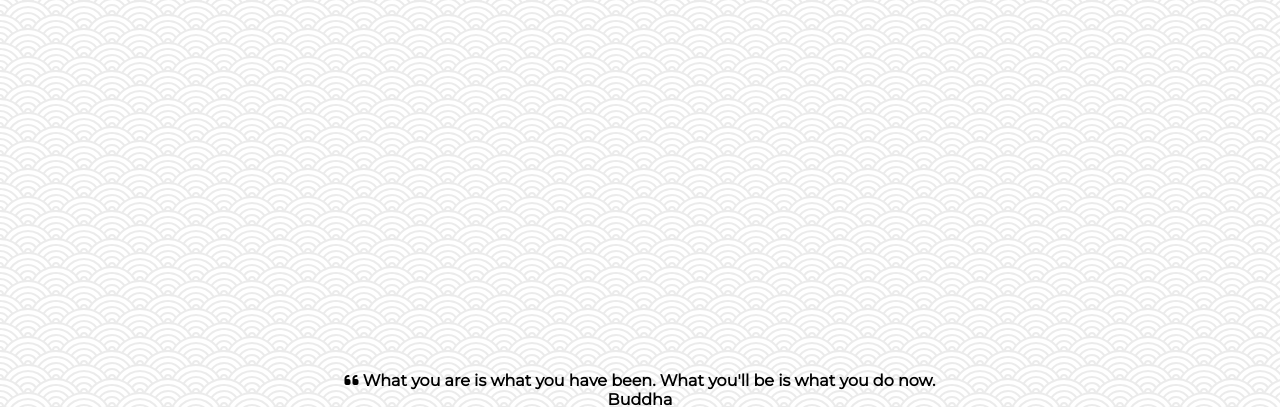
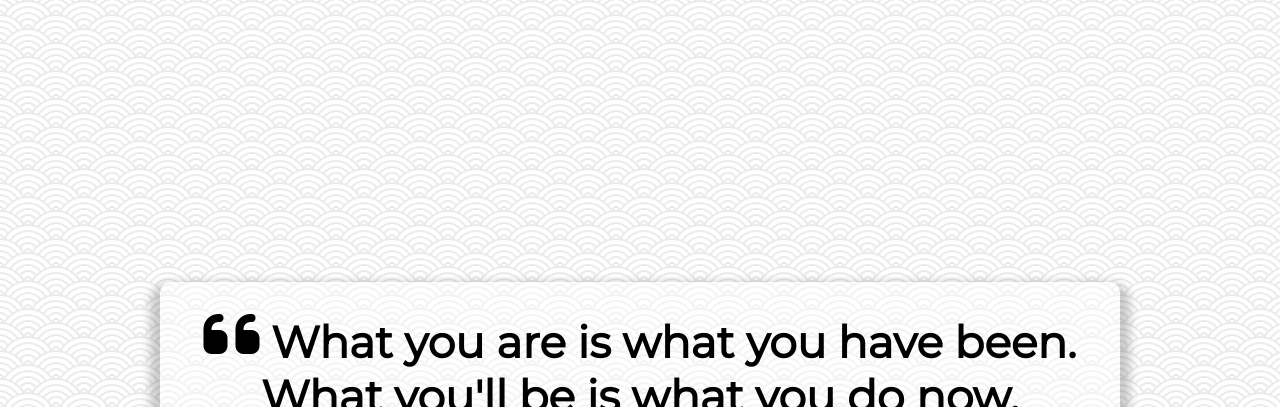
Before and after one commit to Achronus/js-projects, a plain HTML site: page quote-generator/index.html in a window 1280 px wide. Shown: the top 407 px of the page. Drawn offline with Linux system fonts and the light colour scheme.

Commit message:
added quote styles

```diff
--- a/quote-generator/style.css
+++ b/quote-generator/style.css
@@ -18,3 +18,42 @@ body {
     align-items: center;
     justify-content: center;
 }
+
+.quote-container {
+    width: auto;
+    max-width: 900px;
+    padding: 20px 30px;
+    border-radius: 10px;
+    background-color: rgba(255, 255, 255, 0.4);
+    box-shadow: 0 10px 10px 10px rgba(0, 0, 0, 0.2);
+}
+
+.quote-text {
+    font-size: 2.75rem;
+}
+
+.long-quote {
+    font-size: 2rem;
+}
+
+.fa-quote-left {
+    font-size: 4rem;
+}
+
+.quote-author {
+    margin-top: 15px;
+    font-size: 2rem;
+    font-weight: normal;
+    font-style: italic;
+}
+
+/* Media Query: Tablet or Smaller */
+@media screen and (max-width: 1000px) {
+    .quote-container {
+        margin: auto 10px;
+    }
+
+    .quote-text {
+        font-size: 2.5rem;
+    }
+}
```
